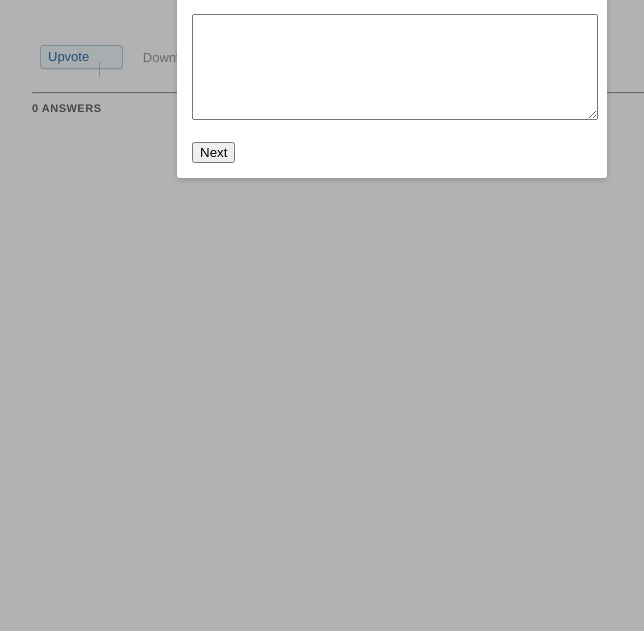
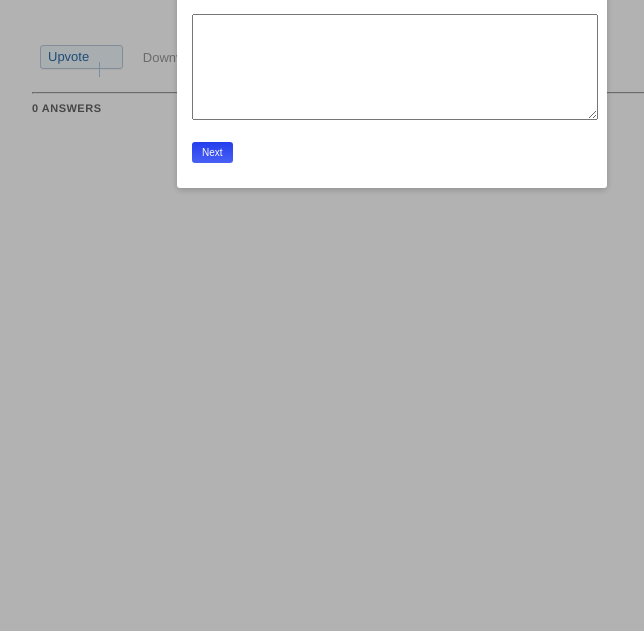
Before and after one commit to arnab-sarkar/questions, a Python web app: template templates/question.html in a window 1280 px wide, after a click on "Add Question". Shown: the part 169-800 px from the top of the page, without its empty margins (248-892 px from the left). Run offline with Jinja, Linux system fonts and the light colour scheme; the template is opened without the code that fills it, so the values that code supplies are empty.

Commit message:
Updated button css

```diff
--- a/static/css/main.css
+++ b/static/css/main.css
@@ -155,7 +155,6 @@ hr.style-three {
 }
 
 #logo:hover {
-  cursor: pointer;
   background-color: #1C33C9;
 }
 
@@ -385,6 +384,36 @@ hr.style-three {
   padding-top: 0;
 }
 
+.btn {
+  background: #243EED;
+  background-image: -webkit-linear-gradient(top, #243EED, #4960f5);
+  background-image: -moz-linear-gradient(top, #243EED, #4960f5);
+  background-image: -ms-linear-gradient(top, #243EED, #4960f5);
+  background-image: -o-linear-gradient(top, #243EED, #4960f5);
+  background-image: linear-gradient(to bottom, #243EED, #4960f5);
+  -webkit-border-radius: 3;
+  -moz-border-radius: 3;
+  border-radius: 3px;
+  font-family: Arial;
+  color: #ffffff;
+  font-size: 10px;
+  padding: 5px 10px 5px 10px;
+  margin-bottom: 10px;
+  text-decoration: none;
+  border-width: 0;
+}
+
+.btn:hover {
+  background: #1C33C9;
+  cursor: pointer;
+  background-image: -webkit-linear-gradient(top, #1C33C9, #0e25b8);
+  background-image: -moz-linear-gradient(top, #1C33C9, #0e25b8);
+  background-image: -ms-linear-gradient(top, #1C33C9, #0e25b8);
+  background-image: -o-linear-gradient(top, #1C33C9, #0e25b8);
+  background-image: linear-gradient(to bottom, #1C33C9, #0e25b8);
+  text-decoration: none;
+}
+
 .col {
   float: left;
 }
--- a/static/js/main.js
+++ b/static/js/main.js
@@ -11,6 +11,8 @@ function addQuestion(loginUrl) {
 	} else {
 		document.getElementById('addQuestion').style.display = 'block';
 		document.getElementById('add_question_button').value = "Add Question";
+		document.getElementById('operation_title_q').innerHTML = "Add";
+		document.getElementById('operation_title_t').innerHTML = "Add";
 		document.getElementById('add_question_button').onclick = postQuestion;
 	}
 }
@@ -110,6 +112,8 @@ function editQuestion(loginUrl) {
 	tags = tags.replace(/<\/a.*>/g, ",");
 	tags = tags.replace(/<li.*>/g, "");
 	document.getElementById('tags').value = tags;
+	document.getElementById('operation_title_q').innerHTML = "Edit";
+	document.getElementById('operation_title_t').innerHTML = "Edit";
 	document.getElementById('add_question_button').value = "Update Question";
 	document.getElementById('add_question_button').onclick = updateQuestion;
 	addTag();
@@ -165,8 +169,8 @@ function editAnswer(aId) {
 	originalId = aId;
 	var answer = originalTag.replace(/<span class="display_userId".*>/g, "").trim();
 	document.getElementById(aId).innerHTML = "<textarea id='edit_this_answer' class='donot_display_edit' style='height:100px;width:100%'>"+
-											answer+"</textarea><div> <input type='button' value='Update Answer' onclick='postEditAnswer("+aId+")' />"+
-											"<input id='cancel_btn' type='button' value='Cancel' /></div>";
+											answer+"</textarea><div> <input class='btn' type='button' value='Update Answer' onclick='postEditAnswer("+aId+")' />"+
+											"<input id='cancel_btn' class='btn' type='button' value='Cancel' /></div>";
 	document.getElementById('cancel_btn').onclick=function(){document.getElementById(aId).innerHTML = originalTag;};
 	document.getElementById('edit_this_answer').focus();
 }
--- a/templates/page-template.html
+++ b/templates/page-template.html
@@ -30,9 +30,9 @@
 		<div class="overlay">
 			<div class="modal">
 				<a href="#" onclick="closeAddQuestion()"><img src="/img/close.jpg" align="right"></a>
-				<h2>Add Question</h2>
+				<h2><span id="operation_title_q"></span> Question</h2>
 				<textarea style="height:100px;width:100%" id="question" name="question"></textarea><br/><br/>
-				<input type="button" value="Next" onclick="addTags()" />
+				<input class="btn" type="button" value="Next" onclick="addTags()" />
 			</div>
 		</div>
 	</div>
@@ -41,16 +41,16 @@
 		<div class="overlay">
 			<div class="modal">
 				<a href="#" onclick="closeAddTags()"><img src="/img/close.jpg" align="right"></a>
-				<h2>Add Tags</h2>
+				<h2><span id="operation_title_t"></span> Tags</h2>
 				<div id="question_entered"></div>
 				<hr/>
 				<ul class = "tags_display">
 					<div id="tags_entered"></div>
 				</ul>
 				<textarea style="height:100px;width:100%" id="tags" name="tags" onfocus="this.value=''">Enter comma seperated list of tags</textarea><br/><br/>
-				<input type="button" value="Add Tags" onclick="addTag()" />
-				<input type="button" value="Back" onclick="goBack()" />
-				<input type="button" id="add_question_button"/>
+				<input class="btn" type="button" value="Add Tags" onclick="addTag()" />
+				<input class="btn" type="button" value="Back" onclick="goBack()" />
+				<input class="btn" type="button" id="add_question_button"/>
 			</div>
 		</div>
 	</div>
--- a/templates/question.html
+++ b/templates/question.html
@@ -84,7 +84,7 @@
 		<!--/ul-->
 		{% if user %}
 			<textarea style="width:100%;height:100px;margin-top:15px" id="answer" name="answer"></textarea><br/><br/>
-			<input type="button" value="Answer" onclick='postAnswer("{{ question.key.id }}")' />
+			<input class="btn" type="button" value="Answer" onclick='postAnswer("{{ question.key.id }}")' />
 		{% endif %}
 	</div>
 
```
